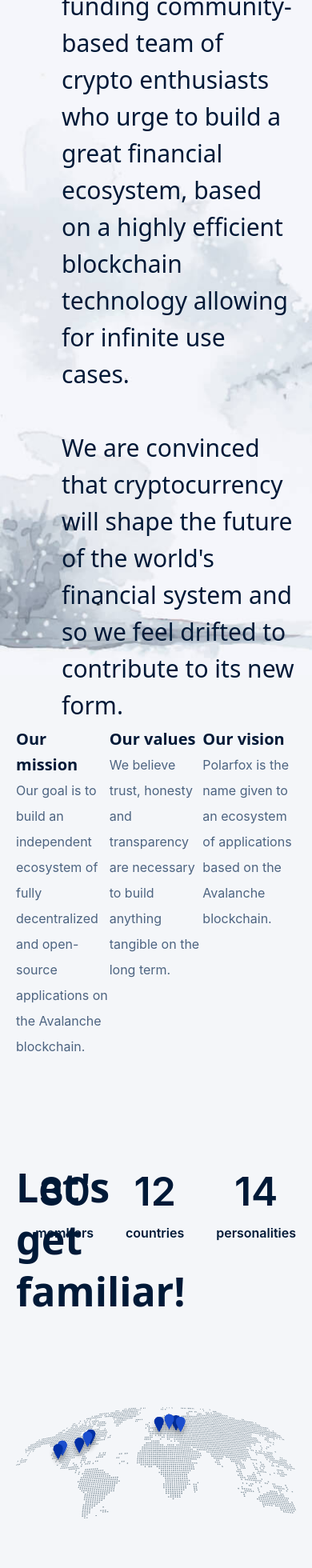
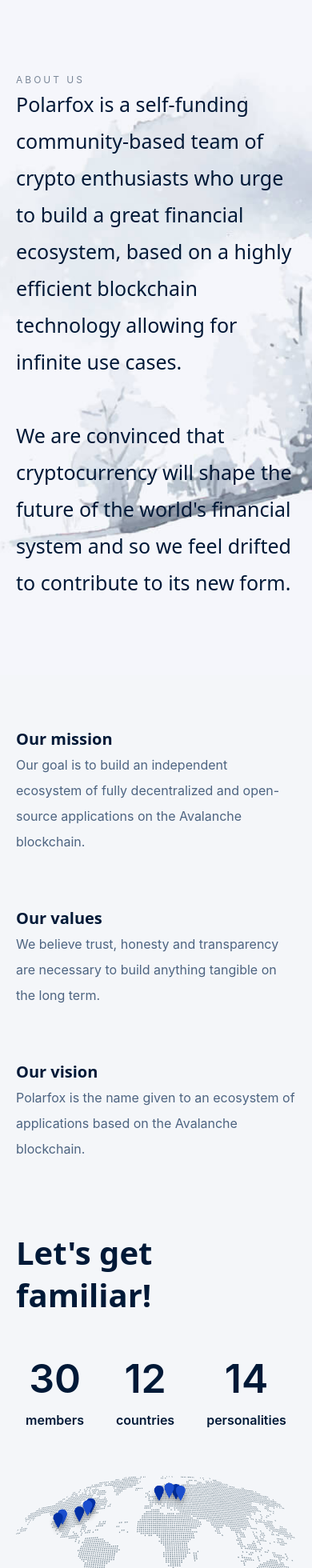
Before and after one commit to Polarfox-DEX/polarfox-web, a Next.js app: page /about in a window 390 px wide. Shown: the top 1960 px of the page at 80% size. Built offline with nearby package versions, Linux system fonts and the light colour scheme.

Commit message:
Setup responsive

```diff
--- a/components/sections/AboutUs.tsx
+++ b/components/sections/AboutUs.tsx
@@ -1,31 +1,26 @@
+import classNames from 'classnames';
 import { calcRem } from '../../utils/styles';
 import { WithBackgroundImage } from '../utils/WithBackgroundImage';
+import { SectionHeading } from './utils/SectionHeading';
 
-export function AboutUs() {
+interface AboutUsProps {
+  className?: string;
+}
+
+export function AboutUs({ className }: AboutUsProps) {
   return (
     <WithBackgroundImage
-      className="bg-left-bottom w-full min-h-screen h-screen"
+      className="bg-right-bottom tablet:bg-left-bottom w-full min-h-screen tablet:h-full"
       imageUrl="/background/forest-1.jpg"
     >
-      <div className="container flex justify-between">
-        <div
-          className="opacity-50"
-          style={{
-            fontSize: calcRem(12),
-            lineHeight: calcRem(14.1),
-            letterSpacing: calcRem(3),
-          }}
-        >
-          ABOUT US
-        </div>
-        <div
-          className="font-switzer"
-          style={{
-            maxWidth: calcRem(745),
-            fontSize: calcRem(30),
-            lineHeight: calcRem(46),
-          }}
-        >
+      <div
+        className={classNames(
+          'container flex flex-wrap justify-between items-baseline gap-x-16',
+          className
+        )}
+      >
+        <SectionHeading>ABOUT US</SectionHeading>
+        <div className="text font-switzer">
           <p>
             Polarfox is a self-funding community-based team of crypto
             enthusiasts who urge to build a great financial ecosystem, based on
@@ -38,6 +33,19 @@ export function AboutUs() {
             world&apos;s financial system and so we feel drifted to contribute
             to its new form.
           </p>
+          <style jsx>{`
+            .text {
+              font-size: ${calcRem(25)};
+              line-height: ${calcRem(46)};
+            }
+
+            @media (min-width: 1200px) {
+              .text {
+                max-width: ${calcRem(745)};
+                font-size: ${calcRem(30)};
+              }
+            }
+          `}</style>
         </div>
       </div>
     </WithBackgroundImage>
--- a/components/sections/MainTeam.tsx
+++ b/components/sections/MainTeam.tsx
@@ -21,16 +21,16 @@ export function MainTeam({ className }: LeadershipProps) {
   return (
     <div className={classNames('container', className)}>
       <SectionHeading>POLARFOX TEAM</SectionHeading>
-      <div className="grid grid-cols-2 gap-4">
+      <div className="grid grid-cols-1 tablet:grid-cols-2 tablet:gap-4">
         <SectionTitle>Leadership</SectionTitle>
-        <div className="flex items-end">
+        <div className="flex items-end mt-10 tablet:mt-0">
           <p style={{ fontSize: calcRem(20), lineHeight: calcRem(32) }}>
             Meet the team of Polarfox working on the project behind the scenes
             from all around the world.
           </p>
         </div>
       </div>
-      <div className="flex justify-between flex-wrap mt-28 gap-y-16">
+      <div className="flex justify-around flex-wrap mt-10 desktop:mt-28 gap-x-16 desktop:gap-x-0 gap-y-16">
         <Profile>
           <ProfilePicture
             src="/team-pictures/jf.jpg"
@@ -213,12 +213,14 @@ interface ProfilePictureProps {
 
 function ProfilePicture({ src, alt }: ProfilePictureProps) {
   return (
-    <img
-      className="rounded-2xl"
-      src={src}
-      alt={alt}
-      style={{ minWidth: calcRem(285), minHeight: calcRem(285) }}
-    />
+    <>
+      <img
+        className="profile-picture rounded-2xl"
+        src={src}
+        alt={alt}
+        style={{ width: calcRem(285), height: calcRem(285) }}
+      />
+    </>
   );
 }
 
--- a/components/sections/OurMission.tsx
+++ b/components/sections/OurMission.tsx
@@ -8,7 +8,12 @@ interface OurMissionProps {
 
 export function OurMission({ className }: OurMissionProps) {
   return (
-    <div className={classNames('container flex justify-between', className)}>
+    <div
+      className={classNames(
+        'container flex flex-wrap justify-center desktop:justify-between gap-x-8 desktop:gap-x-0 gap-y-16',
+        className
+      )}
+    >
       <Mission title="Our mission">
         Our goal is to build an independent ecosystem of fully decentralized and
         open-source applications on the Avalanche blockchain.
@@ -32,7 +37,7 @@ interface MissionProps {
 
 export function Mission({ title, children }: MissionProps) {
   return (
-    <div style={{ width: calcRem(386) }}>
+    <div className="mission w-full">
       <h3
         className="font-switzer font-semibold"
         style={{ fontSize: calcRem(20), lineHeight: calcRem(32) }}
@@ -45,6 +50,13 @@ export function Mission({ title, children }: MissionProps) {
       >
         {children}
       </p>
+      <style jsx>{`
+        @media (min-width: 1200px) {
+          .mission {
+            width: ${calcRem(385)};
+          }
+        }
+      `}</style>
     </div>
   );
 }
--- a/components/sections/TeamMap.tsx
+++ b/components/sections/TeamMap.tsx
@@ -1,5 +1,6 @@
 import classNames from 'classnames';
 import { calcRem } from '../../utils/styles';
+import { SectionTitle } from './utils/SectionTitle';
 
 interface LeadershipProps {
   className?: string;
@@ -8,23 +9,15 @@ interface LeadershipProps {
 export function TeamMap({ className }: LeadershipProps) {
   return (
     <div className={classNames('container', className)}>
-      <div className="grid grid-cols-2">
-        <h2
-          className="font-switzer font-semibold"
-          style={{
-            fontSize: calcRem(50),
-            lineHeight: calcRem(65),
-          }}
-        >
-          Let&apos;s get familiar!
-        </h2>
-        <div className="flex justify-end space-x-10">
+      <div className="grid grid-cols-1 tablet:grid-cols-2">
+        <SectionTitle>Let&apos;s get familiar!</SectionTitle>
+        <div className="flex flex-wrap justify-center tablet:justify-end space-x-10 mt-10 tablet:mt-0">
           <Figure figure="30" label="members" />
           <Figure figure="12" label="countries" />
           <Figure figure="14" label="personalities" />
         </div>
       </div>
-      <div className="flex justify-center mt-28">
+      <div className="flex justify-center mt-14 tablet:mt-28">
         <img src="/team-map.png" alt="Team map" />
       </div>
     </div>
--- a/pages/about.tsx
+++ b/pages/about.tsx
@@ -9,8 +9,8 @@ export default function About() {
     <Page>
       <AboutUs />
       <OurMission className="mt-16" />
-      <TeamMap className="mt-32" />
-      <MainTeam className="mt-32" />
+      <TeamMap className="mt-22 desktop:mt-44" />
+      <MainTeam className="mt-22 desktop:mt-44" />
     </Page>
   );
 }
```
